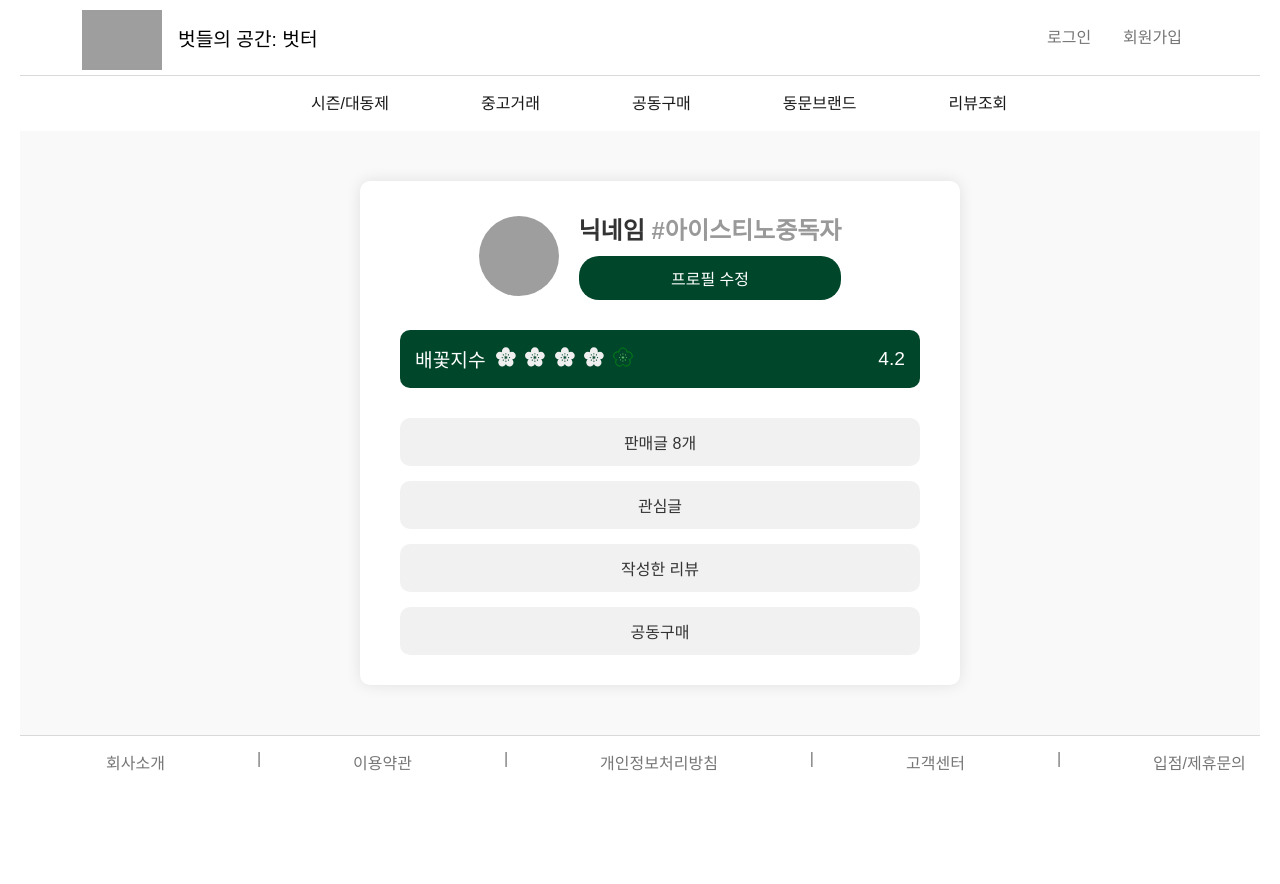
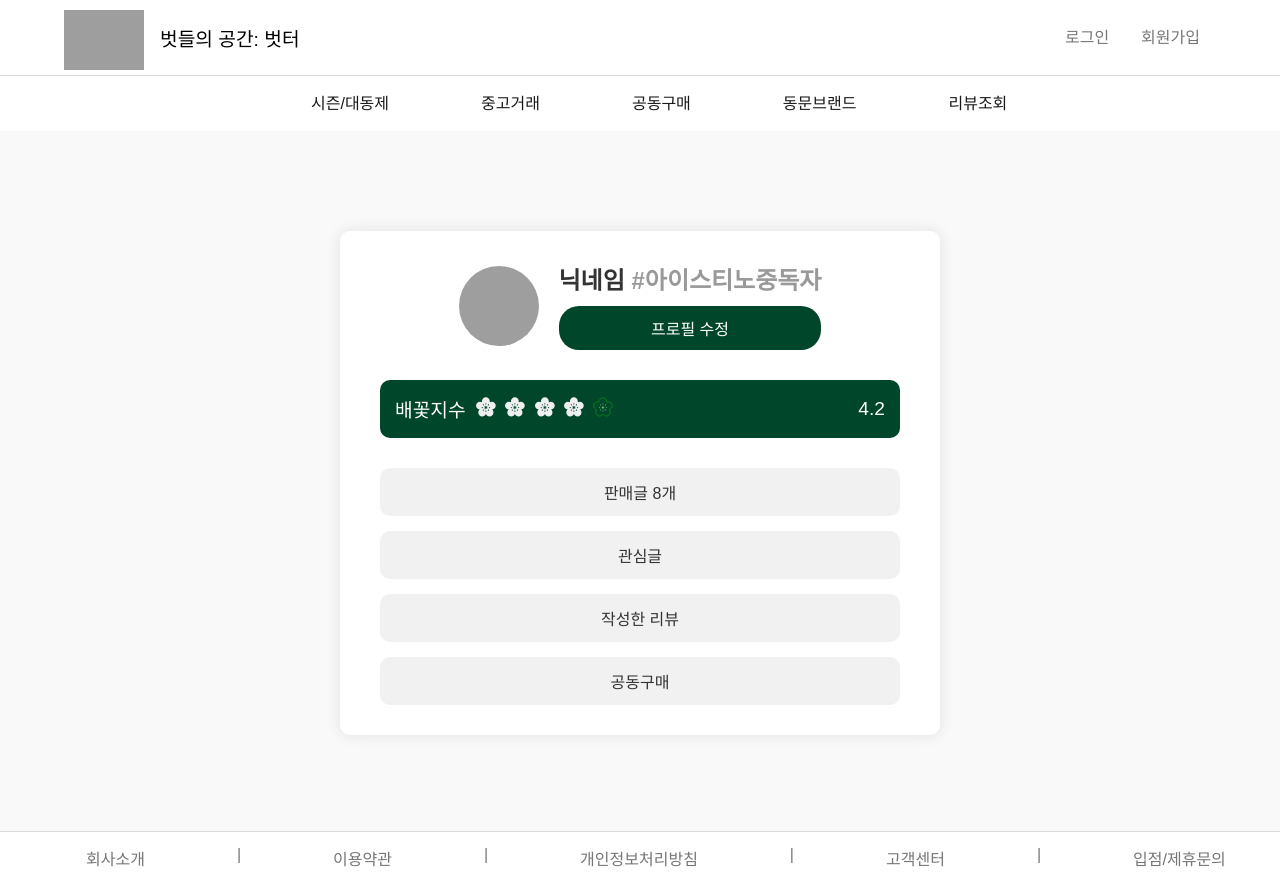
Before and after one commit to Gitto-OSP/2024-flask, a Flask app: page /mypage in a window 1280 px wide; the page is wider, and only the part inside the window is pictured. Before the commit the page ends 771 px from the top of that part, so only its background shows below. Run offline with Flask 3, Linux system fonts and the light colour scheme; grey boxes are pictures that could not be loaded.

Commit message:
design: 마이페이지 디자인

```diff
--- a/static/styles/mypage.css
+++ b/static/styles/mypage.css
@@ -5,17 +5,21 @@
 body {
   font-family: Arial, sans-serif;
   margin: 0;
-  padding: 20px;
 }
 
 .content__section{
   background-color: #f9f9f9;
 }
 
+.content__area{
+  height: 80vh;
+  min-height: 700px;
+}
+
 /* 마이페이지 컨텐츠 */
 .mypage-content {
   max-width: 600px; /* 참고한 CSS와 동일한 최대 폭 */
-  margin: 50px auto;
+  margin:   100px auto;
   padding: 30px 40px;
   background-color: #ffffff;
   box-shadow: 0px 0px 15px rgba(0, 0, 0, 0.1);
```
